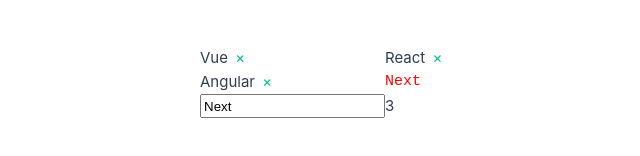
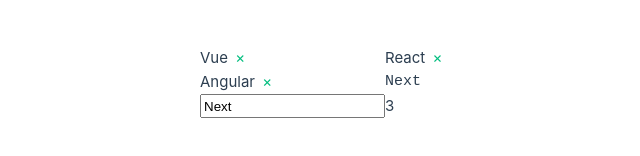
Before and after one commit to fillahalfatih/toedoe-vue, a Vue app: page / in a window 1280 px wide. Shown: the part 318-474 px from the top of the page, without its empty margins (255-895 px from the left). Built offline with nearby package versions, Linux system fonts and the light colour scheme.

Commit message:
style and class binding

```diff
--- a/src/components/TagsInput.vue
+++ b/src/components/TagsInput.vue
@@ -13,7 +13,8 @@
 
     <!-- interpolation -->
     <!-- <div>{{ tags }}</div> -->
-    <pre style="color: red;">{{ newTag }}</pre>
+    <!-- <pre :class="tags.includes(newTag) ? 'tags-exists' : ''">{{ newTag }}</pre> -->
+    <pre :class="{ 'tags-exists': tags.includes(newTag) }">{{ newTag }}</pre>
 
     <input
         type="text"
@@ -50,3 +51,10 @@
         }
     }
 </script>
+
+<style scoped>
+    .tags-exists {
+        color: red;
+        text-decoration: line-through;
+    }
+</style>
```
